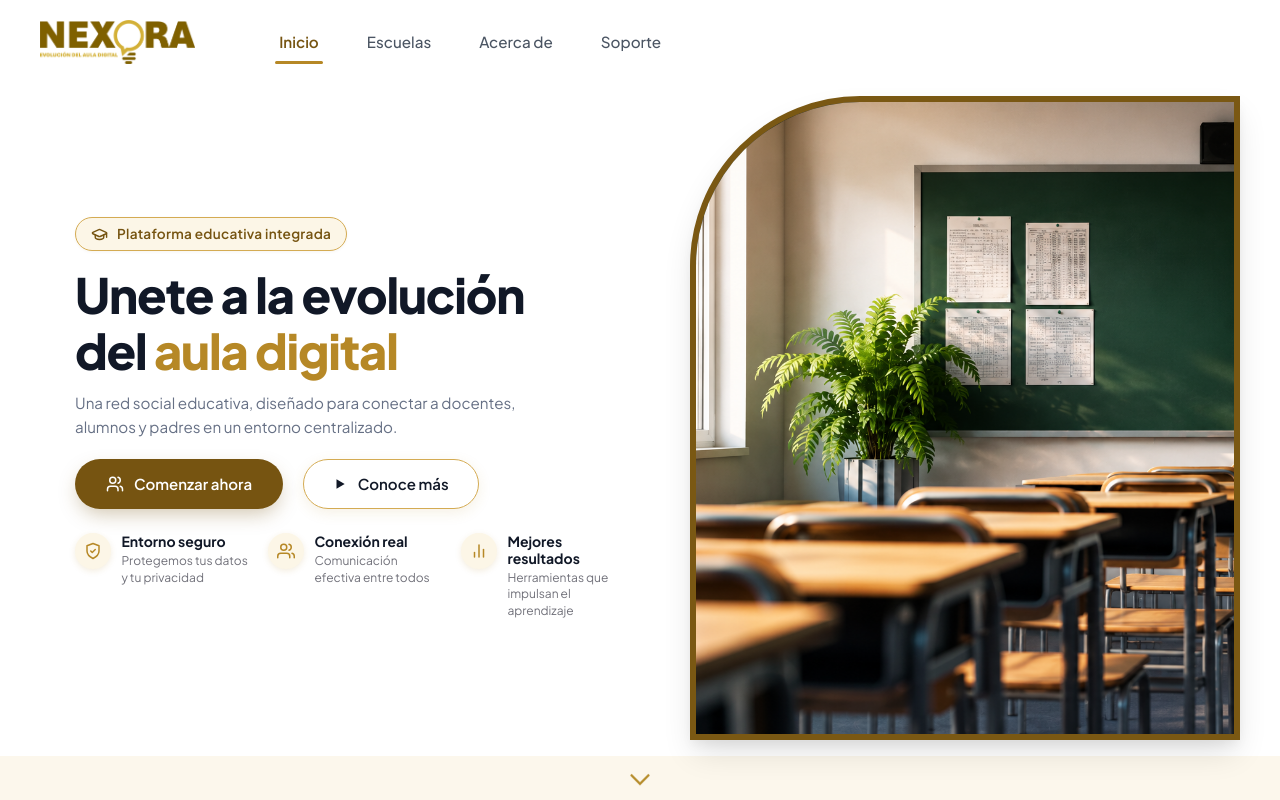
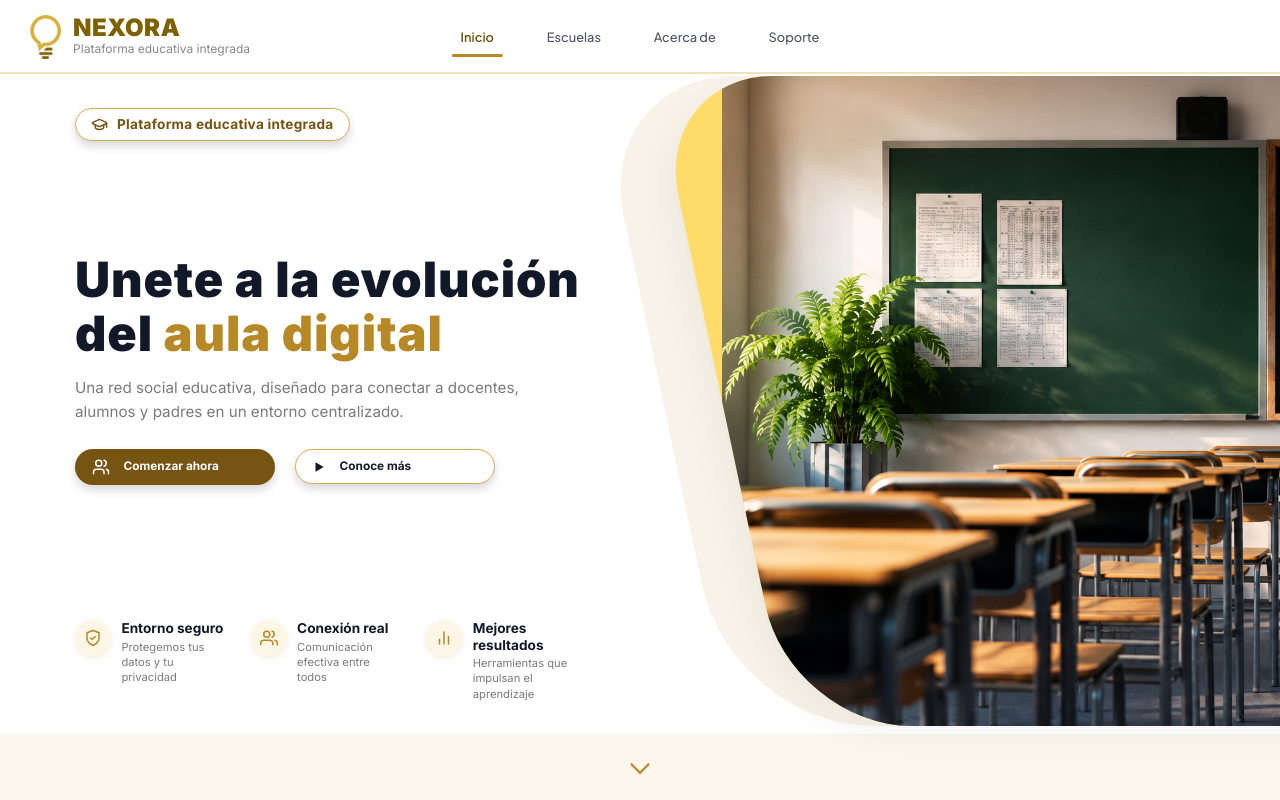
Before and after one commit to jorgetajin5/NEXORA, a React (Vite) app: page / in a window 1280 px wide. Built offline with nearby package versions, Linux system fonts and the light colour scheme.

Commit message:
Mejoras en el diseño de la landpage

```diff
--- a/src/Components/Home.css
+++ b/src/Components/Home.css
@@ -1,3 +1,5 @@
+@import url('https://fonts.googleapis.com/css2?family=Inter:wght@400;700;900&display=swap');
+
 .home-main {
     display: flex;
     flex-direction: column;
@@ -10,10 +12,11 @@
 }
 
 .home-container {
+
     width: 100%;
     flex: 1;
     margin: 0 auto;
-    padding: 1.25rem 2.5rem 0.5rem 2.5rem;
+    padding: 0.1rem 2.5rem 0.5rem 2.5rem;
     display: grid;
     grid-template-columns: 1.08fr 1fr;
     gap: 3.5rem;
@@ -25,7 +28,8 @@
     display: flex;
     flex-direction: column;
     align-items: flex-start;
-    justify-content: center;
+    justify-content: flex-start;
+    /* padding-top: 1rem; */
     z-index: 2;
     margin-left: 35px;
     height: 100%;
@@ -35,13 +39,14 @@
     display: inline-flex;
     align-items: center;
     gap: 0.55rem;
-    background-color: var(--color-primary-badge-bg);
+    background-color: white;
     border: 1px solid var(--color-primary-border);
     border-radius: 9999px;
     padding: 0.35rem 0.95rem;
-    margin-bottom: clamp(1rem, 2vh, 1.75rem);
+    margin-top: 2rem;
+    margin-bottom: auto;
     transition: all var(--transition-fast);
-    box-shadow: 0 1px 3px rgba(118, 84, 17, 0.06);
+    box-shadow: 0 5px 10px rgba(0, 0, 0, 0.151);
 }
 
 .hero-badge:hover {
@@ -50,27 +55,31 @@
 }
 
 .badge-icon {
+
     width: 17px;
     height: 17px;
     color: var(--color-primary-dark);
 }
 
 .badge-text {
+    font-family: 'Inter', sans-serif;
     font-size: 0.8125rem;
     font-weight: 600;
     color: var(--color-primary-dark);
     letter-spacing: 0.01em;
 }
 
-/* Headline */
+/* Headline "Unete a la evolución ..."*/
 .hero-title {
-    font-family: var(--font-heading);
+    font-family: 'Inter', sans-serif;
+
     font-size: clamp(2.25rem, 3.8vw, 3.5rem);
-    font-weight: 800;
-    line-height: 1.15;
+    font-weight: 900;
+    line-height: 1.1;
     color: var(--color-text-heading);
-    margin-bottom: clamp(0.75rem, 1.5vh, 1.25rem);
-    letter-spacing: -0.025em;
+    margin-bottom: 1rem;
+    letter-spacing: 0.9px;
+    /* margin-bottom: clamp(0.75rem, 1.5vh, 1.25rem); */
 }
 
 .highlight-gold {
@@ -78,13 +87,14 @@
     font-weight: 800;
 }
 
-/* Description */
+/* Description "Una red social educativa..."*/
 .hero-description {
+    font-family: 'Inter', sans-serif;
     font-size: clamp(0.95rem, 1.1vw, 1.0625rem);
     line-height: 1.6;
-    color: var(--color-text-body);
+    color: #7a7a7a;
     max-width: 500px;
-    margin-bottom: clamp(1.25rem, 2.5vh, 2rem);
+    margin-bottom: 1.5rem;
 }
 
 /* CTA Buttons */
@@ -97,18 +107,22 @@
 }
 
 .btn {
+    font-family: 'Inter', sans-serif;
     display: inline-flex;
     align-items: center;
-    justify-content: center;
-    gap: 0.65rem;
-    padding: 0.8rem 1.85rem;
+    justify-content: flex-start;
+    gap: 0.85rem;
+    width: 200px;
+    padding: 0.5rem 1rem;
     border-radius: 9999px;
-    font-weight: 600;
-    font-size: 0.9375rem;
+    font-weight: 700;
+    font-size: 0.7375rem;
     transition: all var(--transition-fast);
     text-decoration: none;
     cursor: pointer;
     user-select: none;
+    box-sizing: border-box;
+
 }
 
 .btn-icon {
@@ -124,7 +138,7 @@
 .btn-primary {
     background-color: var(--color-primary-dark);
     color: #ffffff;
-    box-shadow: var(--shadow-btn);
+    box-shadow: 0 5px 10px rgba(0, 0, 0, 0.151);
     border: 1px solid transparent;
 }
 
@@ -132,6 +146,7 @@
     background-color: var(--color-primary-dark-hover);
     transform: translateY(-2px);
     box-shadow: 0 12px 24px -4px rgba(118, 84, 17, 0.45);
+
 }
 
 .btn-primary:active {
@@ -142,7 +157,7 @@
     background-color: #ffffff;
     color: var(--color-text-heading);
     border: 1.5px solid var(--color-primary-border);
-    box-shadow: 0 4px 14px rgba(182, 136, 38, 0.12);
+    box-shadow: 0 5px 10px rgba(0, 0, 0, 0.151);
 }
 
 .btn-secondary:hover {
@@ -156,12 +171,15 @@
     transform: translateY(0);
 }
 
+
 .hero-features {
     display: grid;
     grid-template-columns: repeat(3, 1fr);
-    gap: 1.25rem;
-    width: 100%;
-    max-width: 580px;
+    gap: 1.5rem;
+    width: 90%;
+    max-width: 750px;
+    margin-top: auto;
+    padding-bottom: 1.5rem;
 }
 
 .feature-card {
@@ -201,15 +219,17 @@
 }
 
 .feature-title {
-    font-size: 0.875rem;
+    font-family: 'Inter', sans-serif;
+    font-size: 0.85rem;
     font-weight: 700;
     color: var(--color-text-heading);
     line-height: 1.2;
 }
 
 .feature-desc {
-    font-size: 0.75rem;
-    color: #71717a;
+    font-family: 'Inter', sans-serif;
+    font-size: 0.7rem;
+    color: #7a7a7a;
     line-height: 1.35;
 }
 
@@ -220,47 +240,72 @@
     width: 100%;
     height: 100%;
     min-height: 0;
+    position: relative;
+    z-index: 1;
+}
+
+.hero-visual::before {
+    content: '';
+    position: absolute;
+    top: 0%;
+    bottom: 0%;
+    left: -5%; /* Valor negativo para que la forma beige asome por la izquierda */
+    right: -150px;
+    background-color: #f7f3e8;
+    border-top-left-radius: 140px;
+    border-bottom-left-radius: 140px;
+    transform: skewX(12deg); /* Inclinación positiva (/) */
+    z-index: -1;
 }
 
 .visual-frame {
-    width: 100%;
+    width: calc(100% + 150px);
+    margin-right: -150px;
     height: 100%;
     min-height: 480px;
     max-height: calc(100vh - 140px);
-    border-top-left-radius: 170px;
+    border-top-left-radius: 120px;
+    border-bottom-left-radius: 120px;
     border-top-right-radius: 0;
-    border-bottom-left-radius: 0;
     border-bottom-right-radius: 0;
-    border: 6px solid var(--color-frame-border);
+    border: none;
+    transform: skewX(12deg);
     overflow: hidden;
-    box-shadow: var(--shadow-lg);
-    background-color: #1e2922;
+    box-shadow: -15px 15px 30px rgba(0, 0, 0, 0.04);
+    background-color: #ffdc6a;
     position: relative;
     display: flex;
+    margin-left: 2rem;
 }
 
 .classroom-image {
     width: 100%;
     height: 100%;
     object-fit: cover;
-    object-position: 25% center;
+    object-position: 55% center;
     display: block;
+    transform: skewX(-12deg) scale(1);
+
     transition: transform 0.8s cubic-bezier(0.16, 1, 0.3, 1);
 }
 
 .visual-frame:hover .classroom-image {
-    transform: scale(1.03);
+    transform: skewX(-12deg) scale(1.1);
+}
+
+.visual-frame:hover .classroom-image {
+    /* transform: scale(1.03); */
 }
 
 /* Bottom Scroll Bar */
 .bottom-scroll-bar {
     width: 100%;
     background-color: var(--color-bg-bottom);
-    padding: 0.5rem 0;
+    padding: 1.2rem 0;
     display: flex;
     justify-content: center;
     align-items: center;
-    margin-top: 0.5rem;
+    margin-top: 0rem;
 }
 
 .scroll-indicator {
@@ -294,7 +339,7 @@
     }
 }
 
-@media (max-width: 1100px) {
+@media (max-width: 900px) {
     .home-container {
         gap: 2rem;
         padding: 1.5rem 1.5rem 0.5rem 1.5rem;
@@ -306,7 +351,11 @@
     }
 
     .hero-features {
+        max-width: 100%;
         grid-template-columns: repeat(3, 1fr);
+        text-align: left;
+        margin-top: 1rem;
+        padding-bottom: 0;
         gap: 0.75rem;
     }
 }
--- a/src/Components/Navbar.css
+++ b/src/Components/Navbar.css
@@ -1,26 +1,34 @@
+@import url('https://fonts.googleapis.com/css2?family=Inter:wght@400;700;900&display=swap');
+
 .navbar-header {
     width: 100%;
     background-color: var(--color-bg-page);
     position: relative;
     z-index: 50;
-    padding: 1.25rem 0 0.75rem 0;
+    padding: 0.95rem 0.4rem 0.2rem ;
+    border-bottom: 2px solid #f1e3b7;
+    padding-bottom: 0.8rem;
 }
 
 .navbar-container {
-    max-width: 1320px;
+    max-width: 100%;
     margin: 0 auto;
-    padding: 0 2.5rem;
+    padding: 0 1.5rem 0;
     display: flex;
     align-items: center;
     justify-content: space-between;
+    position: relative;
 }
 
 .navbar-brand {
     display: flex;
+
     align-items: center;
     gap: 0.75rem;
     text-decoration: none;
     transition: transform var(--transition-fast);
+    margin-left: 0rem;
+
 }
 
 .navbar-brand:hover {
@@ -33,19 +41,55 @@
     object-fit: contain;
 }
 
+
+/* brand-text */
+.navbar-brand-text {
+    display: flex;
+    flex-direction: column;
+    justify-content: center;
+}
+
+/* estilo para la palabra NEXORA */
+
+.brand-title {
+    font-size: 1.5rem;
+    font-weight: 900;
+    font-family: 'Inter', 'Arial', sans-serif;
+    color: #7F6000;
+    line-height: 0.9;
+    letter-spacing: 0.5px;
+}
+
+/* estilo para "Plataforma educativa..." */
+.brand-subtitle {
+    font-size: 0.75rem;
+    font-family: 'Inter', 'Arial', sans-serif;
+    color: #888888;
+    font-weight: 400;
+    margin-top: 0.1rem;
+}
+
 /* Nav Menu */
 .navbar-nav {
     display: flex;
     align-items: center;
-    /* Centered in relation to content */
-    margin-right: auto;
-    margin-left: 5rem;
+    margin: 0;
+}
+
+/* Centrado absoluto */
+@media (min-width: 992px) {
+    .navbar-nav {
+        position: absolute;
+        left: 50%;
+        transform: translateX(-50%);
+    }
 }
 
 .navbar-links {
     display: flex;
     align-items: center;
-    gap: 2.5rem;
+    justify-content: center;
+    gap: 2.2rem;
     list-style: none;
     padding: 0;
     margin: 0;
@@ -56,11 +100,11 @@
 }
 
 .navbar-link {
-    font-size: 0.95rem;
+    font-size: 0.8rem;
     font-weight: 500;
     color: var(--color-text-nav);
     text-decoration: none;
-    padding: 0.5rem 0.25rem;
+    padding: 0.5rem 0.55rem;
     display: inline-flex;
     flex-direction: column;
     align-items: center;
@@ -136,18 +180,8 @@
     transform: translateY(-7px) rotate(-45deg);
 }
 
-/* Responsive Breakpoints */
-@media (max-width: 960px) {
-    .navbar-nav {
-        margin-left: 2rem;
-    }
-
-    .navbar-links {
-        gap: 1.5rem;
-    }
-}
-
-@media (max-width: 768px) {
+/* Responsive */
+@media (max-width: 991px) {
     .navbar-container {
         padding: 0 1.5rem;
     }
@@ -174,6 +208,10 @@
         margin: 0;
         transition: right var(--transition-normal);
         z-index: 55;
+
+        /* resetear el centrado de PC */
+        left: auto;
+        transform: none;
     }
 
     .navbar-nav.open {
--- a/src/Components/Navbar.jsx
+++ b/src/Components/Navbar.jsx
@@ -29,10 +29,15 @@ export default function Navbar({ activePage = 'inicio', onNavigate }) {
                     aria-label="Nexora - Inicio"
                 >
                     <img
-                        src="/logoNexora.png"
+                        src="/logo.png"
                         alt="Nexora Logo"
                         className="navbar-logo-img"
                     />
+
+                    <div className='navbar-brand-text'>
+                        <span className='brand-title'>NEXORA</span>
+                        <span className='brand-subtitle'>Plataforma educativa integrada</span>
+                    </div>
                 </a>
 
                 <button
```
